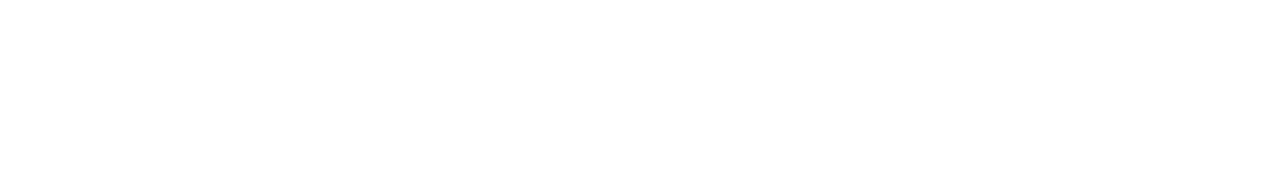
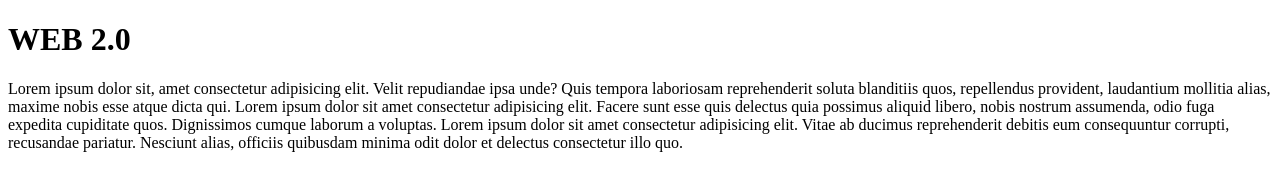
Before and after one commit to Sandra120704/web-personal, a plain HTML site: page index.html in a window 1280 px wide. Drawn offline with Linux system fonts and the light colour scheme.

Commit message:
implementado js y css

```diff
--- a/index.html
+++ b/index.html
@@ -6,6 +6,22 @@
   <title>web personal</title>
 </head>
 <body>
+  <h1>
+    WEB 2.0
+  </h1>
+  <p>
+    Lorem ipsum dolor sit, amet consectetur adipisicing elit. Velit repudiandae ipsa unde? Quis tempora laboriosam reprehenderit soluta blanditiis quos, repellendus provident, laudantium mollitia alias, maxime nobis esse atque dicta qui.
+    Lorem ipsum dolor sit amet consectetur adipisicing elit. Facere sunt esse quis delectus quia possimus aliquid libero, nobis nostrum assumenda, odio fuga expedita cupiditate quos. Dignissimos cumque laborum a voluptas.
+    Lorem ipsum dolor sit amet consectetur adipisicing elit. Vitae ab ducimus reprehenderit debitis eum consequuntur corrupti, recusandae pariatur. Nesciunt alias, officiis quibusdam minima odit dolor et delectus consectetur illo quo.
+  </p>
+  <script src="./js/funciones.js"></script>
+  <script>
+    const rpta1 = sumar(15, 20);
+    const rpta2 = restar(100, 15);
+
+    console.log(rpta1);
+    console.log(rpta2);
+  </script>
 
 </body>
 </html>
```
